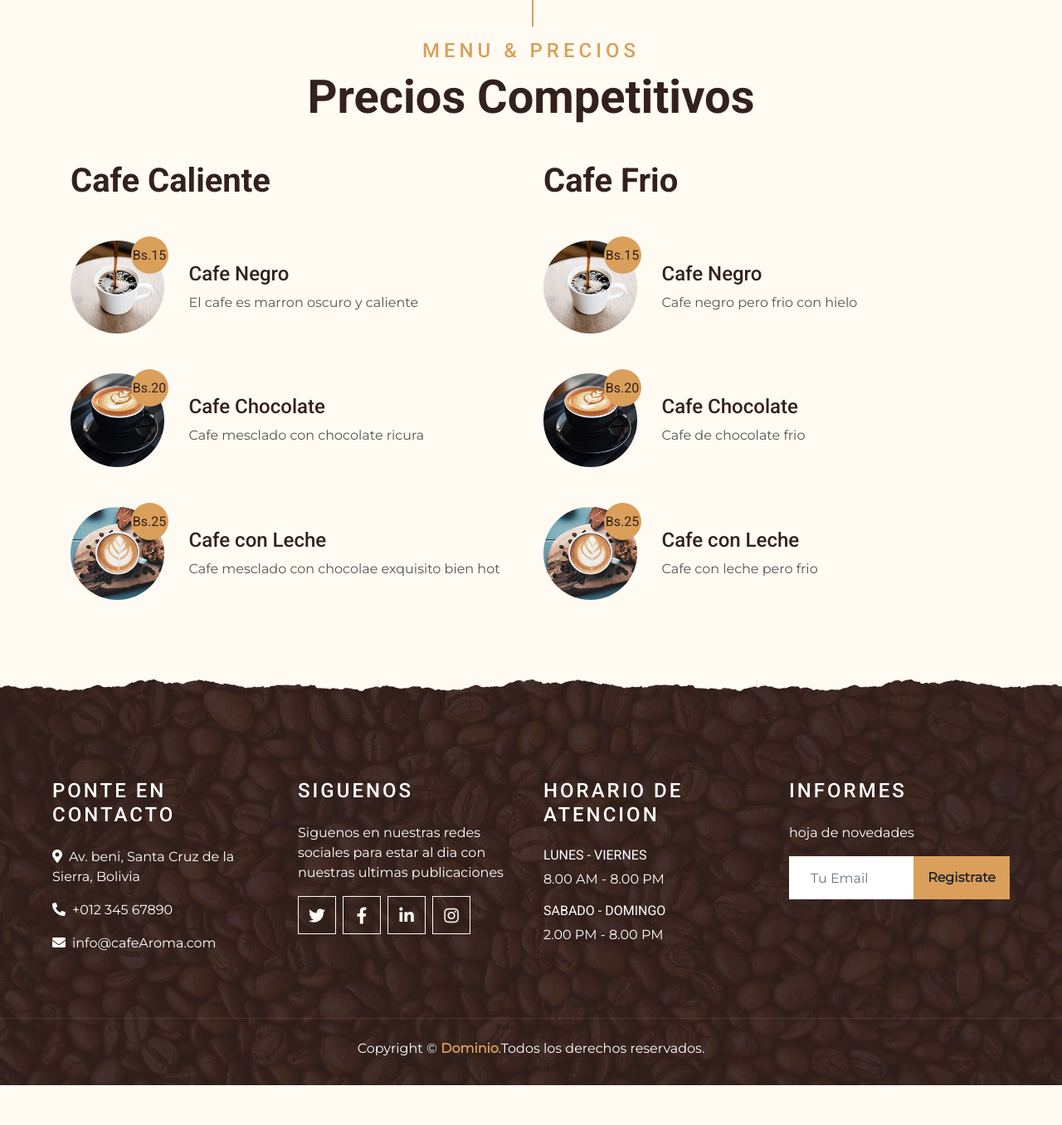
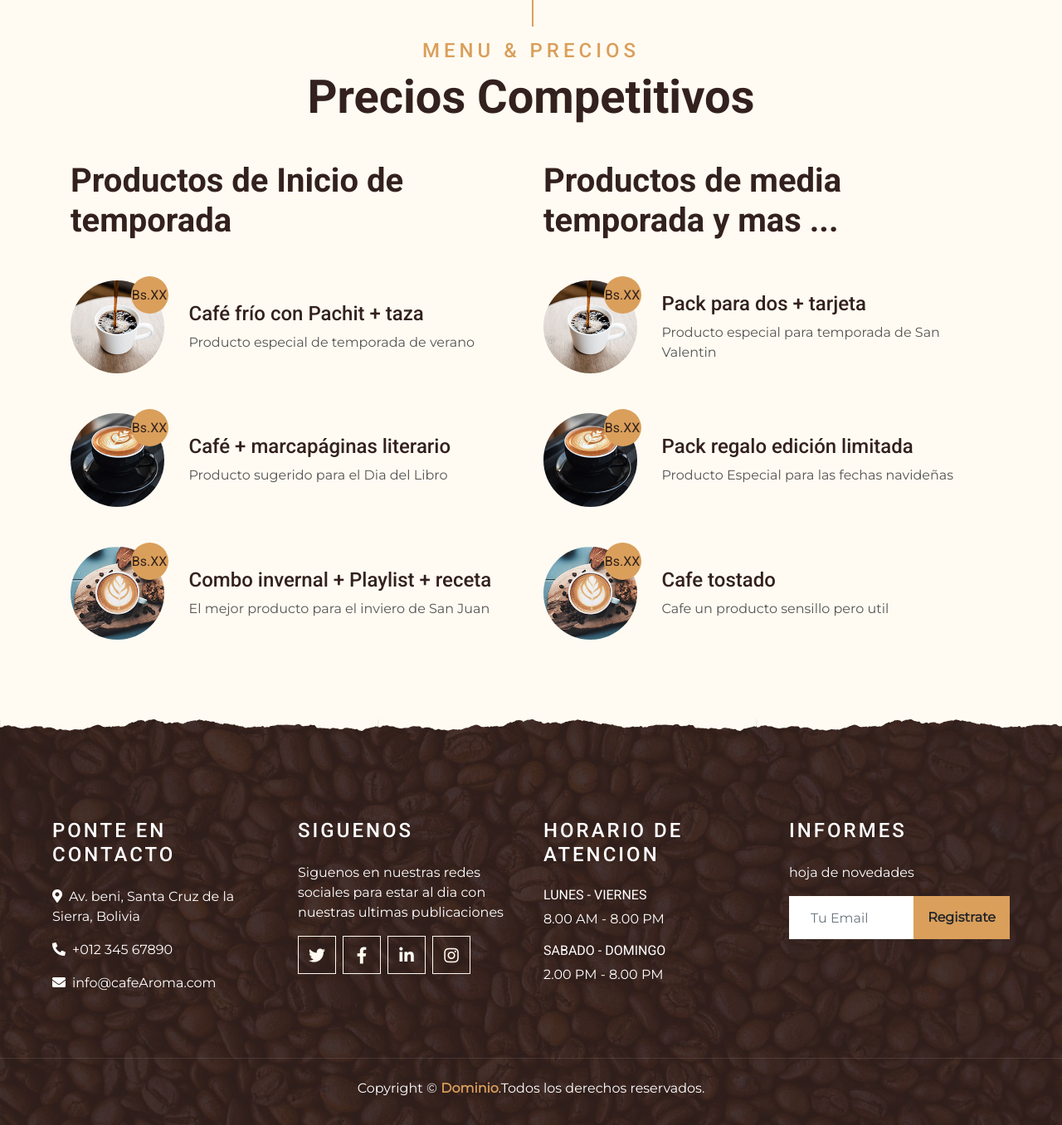
Before and after one commit to jeffersonLinx/coffee-shop, a PHP site: page /menu.php in a window 1280 px wide; the page is wider, and only the part inside the window is pictured. Shown: the part 564-1920 px from the top of that part at 83% size. Before the commit the page ends 1872 px from the top of that part, so only its background shows below. Run offline with PHP 8.4, Linux system fonts and the light colour scheme; some libraries are stand-ins or nearby versions.

Commit message:
.VERSHON

```diff
--- a/menu.php
+++ b/menu.php
@@ -55,68 +55,68 @@
             </div>
             <div class="row">
                 <div class="col-lg-6">
-                    <h1 class="mb-5">Cafe Caliente</h1>
+                    <h1 class="mb-5">Productos de Inicio de temporada</h1>
                     <div class="row align-items-center mb-5">
                         <div class="col-4 col-sm-3">
                             <img class="w-100 rounded-circle mb-3 mb-sm-0" src="img/menu-1.jpg" alt="">
-                            <h5 class="menu-price"  style="font-size: 16px;">Bs.15</h5>
+                            <h5 class="menu-price"  style="font-size: 16px;">Bs.XX</h5>
                         </div>
                         <div class="col-8 col-sm-9">
-                            <h4>Cafe Negro</h4>
-                            <p class="m-0">El cafe es marron oscuro y caliente</p>
+                            <h4>Café frío con Pachit + taza</h4>
+                            <p class="m-0">Producto especial de temporada de verano</p>
                         </div>
                     </div>
                     <div class="row align-items-center mb-5">
                         <div class="col-4 col-sm-3">
                             <img class="w-100 rounded-circle mb-3 mb-sm-0" src="img/menu-2.jpg" alt="">
-                            <h5 class="menu-price" style="font-size: 16px;">Bs.20</h5>
+                            <h5 class="menu-price" style="font-size: 16px;">Bs.XX</h5>
                         </div>
                         <div class="col-8 col-sm-9">
-                            <h4>Cafe Chocolate</h4>
-                            <p class="m-0">Cafe mesclado con chocolate ricura</p>
+                            <h4>Café + marcapáginas literario</h4>
+                            <p class="m-0">Producto sugerido para el Dia del Libro</p>
                         </div>
                     </div>
                     <div class="row align-items-center mb-5">
                         <div class="col-4 col-sm-3">
                             <img class="w-100 rounded-circle mb-3 mb-sm-0" src="img/menu-3.jpg" alt="">
-                            <h5 class="menu-price" style="font-size: 16px;">Bs.25</h5>
+                            <h5 class="menu-price" style="font-size: 16px;">Bs.XX</h5>
                         </div>
                         <div class="col-8 col-sm-9">
-                            <h4>Cafe con Leche</h4>
-                            <p class="m-0">Cafe mesclado con chocolae exquisito bien hot</p>
+                            <h4>Combo invernal + Playlist + receta</h4>
+                            <p class="m-0">El mejor producto para el inviero de San Juan</p>
                         </div>
                     </div>
                 </div>
                 <div class="col-lg-6">
-                    <h1 class="mb-5">Cafe Frio</h1>
+                    <h1 class="mb-5">Productos de media temporada y mas ...</h1>
                     <div class="row align-items-center mb-5">
                         <div class="col-4 col-sm-3">
                             <img class="w-100 rounded-circle mb-3 mb-sm-0" src="img/menu-1.jpg" alt="">
-                            <h5 class="menu-price" style="font-size: 16px;">Bs.15</h5>
+                            <h5 class="menu-price" style="font-size: 16px;">Bs.XX</h5>
                         </div>
                         <div class="col-8 col-sm-9">
-                            <h4>Cafe Negro</h4>
-                            <p class="m-0">Cafe negro pero frio con hielo</p>
+                            <h4>Pack para dos + tarjeta</h4>
+                            <p class="m-0">Producto especial para temporada de San Valentin</p>
                         </div>
                     </div>
                     <div class="row align-items-center mb-5">
                         <div class="col-4 col-sm-3">
                             <img class="w-100 rounded-circle mb-3 mb-sm-0" src="img/menu-2.jpg" alt="">
-                            <h5 class="menu-price"style="font-size: 16px;" >Bs.20</h5>
+                            <h5 class="menu-price"style="font-size: 16px;" >Bs.XX</h5>
                         </div>
                         <div class="col-8 col-sm-9">
-                            <h4>Cafe Chocolate</h4>
-                            <p class="m-0">Cafe de chocolate frio</p>
+                            <h4>Pack regalo edición limitada</h4>
+                            <p class="m-0"> Producto Especial para las fechas navideñas</p>
                         </div>
                     </div>
                     <div class="row align-items-center mb-5">
                         <div class="col-4 col-sm-3">
                             <img class="w-100 rounded-circle mb-3 mb-sm-0" src="img/menu-3.jpg" alt="">
-                            <h5 class="menu-price" style="font-size: 16px;">Bs.25</h5>
+                            <h5 class="menu-price" style="font-size: 16px;">Bs.XX</h5>
                         </div>
                         <div class="col-8 col-sm-9">
-                            <h4>Cafe con Leche</h4>
-                            <p class="m-0">Cafe con leche pero frio</p>
+                            <h4>Cafe tostado </h4>
+                            <p class="m-0">Cafe un producto sensillo pero util </p>
                         </div>
                     </div>
                 </div>
```
Also changed, not shown: about.php (+4 -4 lines), index.php (+6 -6 lines), reservation.php (+11 -11 lines), service.php (+6 -6 lines).
